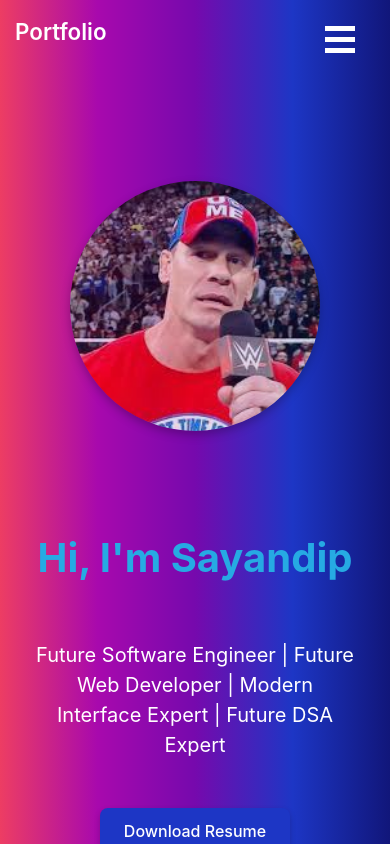
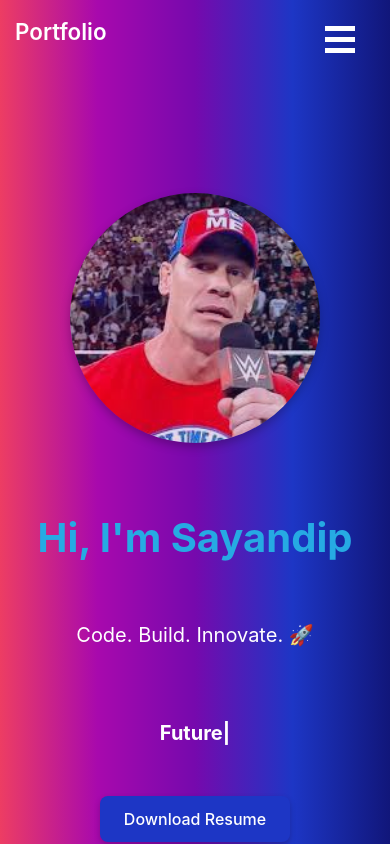
Before and after one commit to sayandip007/Portfolio, a React (Vite) app: page / in a window 390 px wide. Shown: the top 844 px of the page. Built offline with nearby package versions, Linux system fonts and the light colour scheme.

Commit message:
Improved mobile Orientation

```diff
--- a/src/App.jsx
+++ b/src/App.jsx
@@ -177,24 +177,57 @@ https://github.com/sayandip007"
 );
 
 // Home Component
+
 const Home = () => {
   const [isOverlayActive, setIsOverlayActive] = useState(false);
   const [imageSource, setImageSource] = useState("");
+  const [typedText, setTypedText] = useState("");
+  const [phraseIndex, setPhraseIndex] = useState(0);
+  const [charIndex, setCharIndex] = useState(0);
+  const [isDeleting, setIsDeleting] = useState(false);
 
-  // Function to handle image click
+  const phrases = [
+    "Future Software Engineer",
+    "Future Web Developer",
+    "Modern Interface Expert",
+    "Future DSA Expert",
+  ];
+  const typingSpeed = 100;
+  const deletingSpeed = 50;
+  const delayBetweenPhrases = 1500;
+
+  useEffect(() => {
+    const currentPhrase = phrases[phraseIndex];
+
+    if (!isDeleting && charIndex < currentPhrase.length) {
+      setTimeout(() => {
+        setTypedText((prev) => prev + currentPhrase[charIndex]);
+        setCharIndex((prev) => prev + 1);
+      }, typingSpeed);
+    } else if (isDeleting && charIndex > 0) {
+      setTimeout(() => {
+        setTypedText((prev) => prev.slice(0, -1));
+        setCharIndex((prev) => prev - 1);
+      }, deletingSpeed);
+    } else if (!isDeleting && charIndex === currentPhrase.length) {
+      setTimeout(() => setIsDeleting(true), delayBetweenPhrases);
+    } else if (isDeleting && charIndex === 0) {
+      setIsDeleting(false);
+      setPhraseIndex((prev) => (prev + 1) % phrases.length);
+    }
+  }, [charIndex, isDeleting]);
+
   const handleImageClick = (src) => {
     setImageSource(src);
     setIsOverlayActive(true);
   };
 
-  // Function to handle overlay click to close
   const handleOverlayClick = () => {
     setIsOverlayActive(false);
     setImageSource("");
   };
 
-  // Function to handle resume download
-    const handleDownloadResume = () => {
+  const handleDownloadResume = () => {
     const resumeUrl = "/resume.pdf";
     const link = document.createElement("a");
     link.href = resumeUrl;
@@ -204,41 +237,34 @@ const Home = () => {
     document.body.removeChild(link);
   };
 
-
   return (
     <section className="home">
       <div className="home-image-section">
-        <div
-          className="home-image-card"
-          onClick={() => handleImageClick("image.jpg")}
-        >
+        <div className="home-image-card" onClick={() => handleImageClick("image.jpg")}>
           <img src="image.jpg" alt="Sayandip" className="home-image" />
         </div>
       </div>
 
-      <div className="home-canvas">
-        {/* Add your 3D content here (or remove this if you don’t want a canvas) */}
-      </div>
-
       <div className="home-content">
         <h2>Hi, I'm Sayandip</h2>
-        <p>
-          Future Software Engineer | Future Web Developer | Modern Interface
-          Expert | Future DSA Expert
+
+        {/* Static Tagline */}
+        <p className="static-tagline">Code. Build. Innovate. 🚀</p>
+
+        {/* Typing Animation */}
+        <p className="typing-text">
+          {typedText}
+          <span className="cursor">|</span>
         </p>
+
         <button className="home-button" onClick={handleDownloadResume}>
           Download Resume
         </button>
       </div>
 
-      {/* Overlay and Enlarged Image */}
       {isOverlayActive && (
         <div className="overlay" onClick={handleOverlayClick}>
-          <img
-            src={imageSource}
-            alt="Enlarged Profile"
-            className="enlarged-img"
-          />
+          <img src={imageSource} alt="Enlarged Profile" className="enlarged-img" />
         </div>
       )}
     </section>
@@ -353,23 +379,55 @@ const MyExperience = () => {
 };
 
 // Projects Component
+const projectsData = [
+  {
+    title: "Interactive 3D Portfolio",
+    category: "Web",
+    description: "A stunning 3D web portfolio using Three.js and React.",
+    techStack: ["React", "Three.js", "GSAP"],
+    liveDemo: "#",
+    github: "#",
+  },
+  {
+    title: "AI-Driven Analytics App",
+    category: "AI",
+    description: "AI-powered insights for business intelligence.",
+    techStack: ["Python", "TensorFlow", "Flask"],
+    liveDemo: "#",
+    github: "#",
+  },
+  {
+    title: "Virtual Reality Tour Guide",
+    category: "Mobile Apps",
+    description: "A VR-powered application for interactive tourism experiences.",
+    techStack: ["Unity", "C#", "VR SDKs"],
+    liveDemo: "#",
+    github: "#",
+  },
+  {
+    title: "Real-Time Chat App",
+    category: "Web",
+    description: "A scalable chat application with real-time messaging.",
+    techStack: ["React", "Node.js", "Socket.io"],
+    liveDemo: "#",
+    github: "#",
+  },
+];
+
 const Projects = () => (
   <section className="projects">
     <h2>Projects</h2>
+
     <div className="projects-grid">
-      {[
-        "Interactive 3D Portfolio",
-        "AI-Driven Analytics App",
-        "Virtual Reality Tour Guide",
-        "Real-Time Chat App",
-        "Real-Time Chat App",
-      ].map((project, index) => (
+      {projectsData.map((project, index) => (
         <div key={index} className="project-card">
-          <h3>{project}</h3>
-          <p>
-            An advanced project featuring cutting-edge technologies designed to
-            deliver outstanding user experiences.
-          </p>
+          <h3>{project.title}</h3>
+          <p>{project.description}</p>
+          <p><strong>Tech Stack:</strong> {project.techStack.join(", ")}</p>
+          <div className="project-links">
+            <a href={project.liveDemo} target="_blank" rel="noopener noreferrer">Live Demo</a>
+            <a href={project.github} target="_blank" rel="noopener noreferrer">GitHub</a>
+          </div>
         </div>
       ))}
     </div>
@@ -379,11 +437,11 @@ const Projects = () => (
 // Contact Component
 const Contact = () => {
   const [formData, setFormData] = useState({
-    name: '',
-    email: '',
-    message: '',
+    name: "",
+    email: "",
+    message: "",
   });
-  const [statusMessage, setStatusMessage] = useState({ type: '', message: '' });
+  const [statusMessage, setStatusMessage] = useState({ type: "", message: "" });
 
   const handleChange = (e) => {
     const { name, value } = e.target;
@@ -393,30 +451,26 @@ const Contact = () => {
   const handleSubmit = (e) => {
     e.preventDefault();
 
-    // Basic validation (you can expand this based on your needs)
     if (!formData.name || !formData.email || !formData.message) {
-      setStatusMessage({ type: 'error', message: 'All fields are required.' });
+      setStatusMessage({ type: "error", message: "All fields are required." });
       return;
     }
 
-    // Simulate successful form submission
     setStatusMessage({
-      type: 'success',
-      message: 'Your message has been sent successfully!',
+      type: "success",
+      message: "Your message has been sent successfully!",
     });
 
-    // Reset form data (optional)
     setFormData({
-      name: '',
-      email: '',
-      message: '',
+      name: "",
+      email: "",
+      message: "",
     });
   };
 
   return (
     <section className="contact-page">
       <div className="contact-container">
-        {/* Left Section */}
         <div className="contact-info">
           <h3>Name</h3>
           <p>User 1234</p>
@@ -431,9 +485,8 @@ const Contact = () => {
           <p>User1234@gmail.com</p>
         </div>
 
-        {/* Right Section */}
         <div className="contact-form-section">
-          <h2>Contact US</h2>
+          <h2>Contact Us</h2>
           <form className="contact-form" onSubmit={handleSubmit}>
             <div className="form-group">
               <label htmlFor="name">Full Name</label>
@@ -469,11 +522,7 @@ const Contact = () => {
             </div>
 
             {statusMessage.message && (
-              <div
-                className={`status-message ${
-                  statusMessage.type === 'success' ? 'success' : 'error'
-                }`}
-              >
+              <div className={`status-message ${statusMessage.type}`}>
                 {statusMessage.message}
               </div>
             )}
--- a/src/contact.css
+++ b/src/contact.css
@@ -1,16 +1,15 @@
-
 .contact-page {
   display: flex;
   justify-content: center;
   align-items: center;
   min-height: 100vh;
   background: linear-gradient(to right,#ed3d63,#a809ad,#7609ad,#1d36c5,#11167a);
+  padding: 20px;
 }
 
 .contact-container {
   display: flex;
   flex-wrap: wrap;
-  gap: 30px;
   width: 90%;
   max-width: 1000px;
   border-radius: 20px;
@@ -133,7 +132,7 @@
   }
 
   .contact-info, .contact-form-section {
-    width: 100%;
+    width: 90%;
     min-width: unset;
     text-align: center;
   }
@@ -155,19 +154,34 @@
 
 @media (max-width: 600px) {
   .contact-container {
+    flex-direction: column-reverse;
     padding: 15px;
   }
 
   .contact-info {
+    width: 100%;
     padding: 20px;
+    text-align: center;
+    display: flex;
+    flex-direction: column;
+    align-items: center; /* Centering content */
+    justify-content: center;
   }
 
   .contact-info h3 {
     font-size: 1.4rem;
+    text-align: center;
   }
 
   .contact-info p {
     font-size: 0.95rem;
+    text-align: center;
+    width: 90%; /* Avoids text overflow */
+  }
+
+  .contact-form-section {
+    width: 100%;
+    padding: 20px;
   }
 
   .contact-form-section h2 {
--- a/src/home.css
+++ b/src/home.css
@@ -71,6 +71,20 @@
   background-color: #11167a;
 }
 
+.typing-text {
+  font-size: 1.25rem;
+  color: white;
+  font-weight: bold;
+  min-height: 30px;
+  display: inline-block;
+}
+
+.cursor {
+  color: #ffffff;
+  font-weight: bold;
+  animation: blink 0.8s infinite;
+}
+
 
 @keyframes gradientAnimation {
   0% {
@@ -92,3 +106,9 @@
     opacity: 1;
   }
 }
+
+@keyframes blink {
+  50% {
+    opacity: 0;
+  }
+}
```
